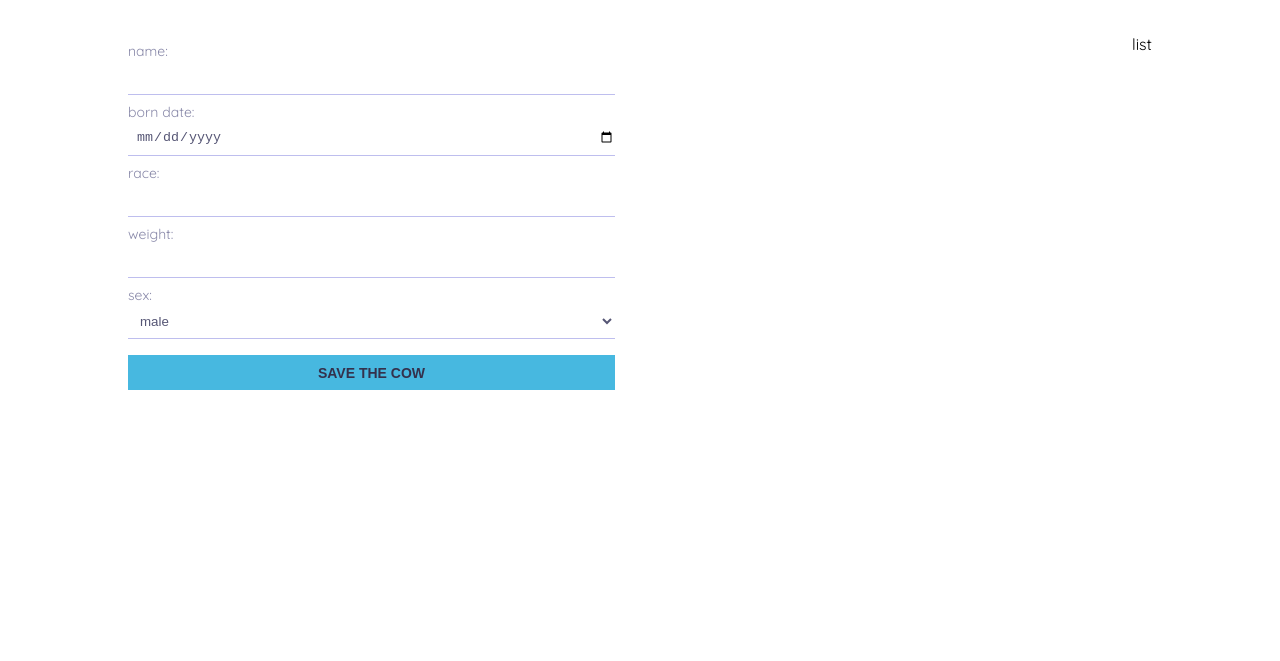
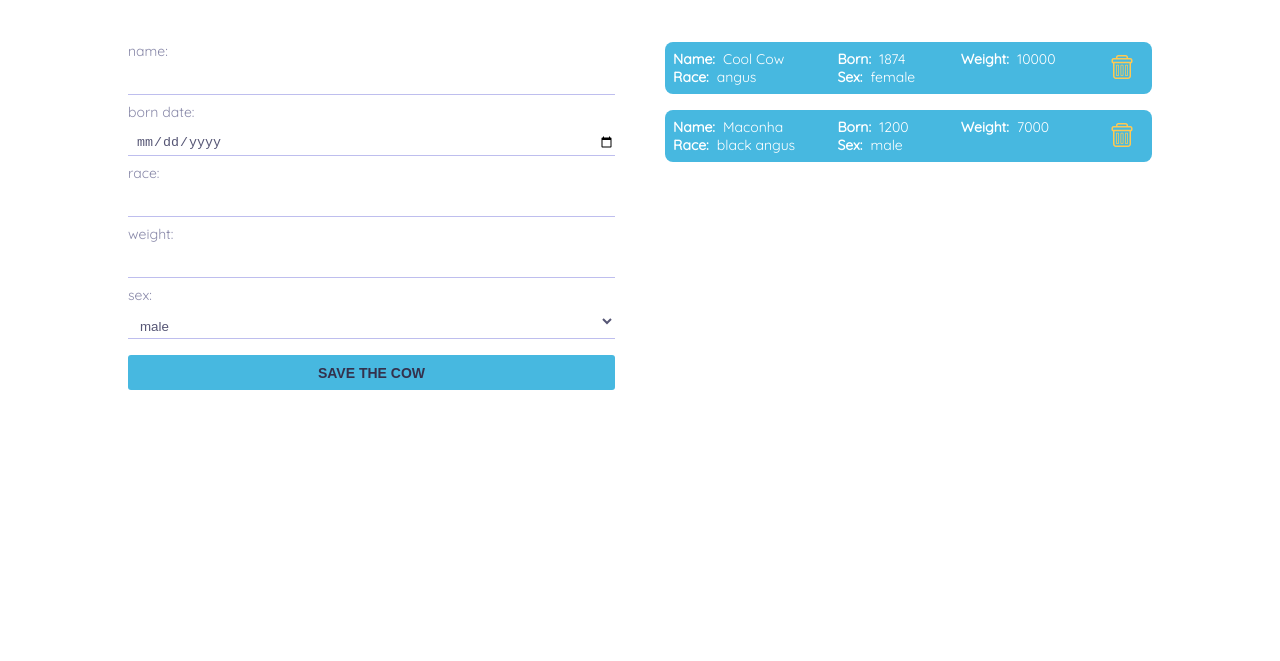
Before and after one commit to jhserodio/flow-cow, a React app: page / in a window 1280 px wide. Shown: the part 76-737 px from the top of the page. Built offline with nearby package versions, Linux system fonts and the light colour scheme.

Commit message:
estilo finalizado

```diff
--- a/src/actions/cows.js
+++ b/src/actions/cows.js
@@ -1,7 +1,7 @@
 import { ADD_COW, REMOVE_COW } from '../constants/cows/types';
 
 export const addCow = cow =>
-    { type: ADD_COW, cow }
+    ({ type: ADD_COW, cow });
 
 export const removeCow = cow =>
-    { type: REMOVE_COW, cow }
+    ({ type: REMOVE_COW, cow });
--- a/src/components/App/App.css
+++ b/src/components/App/App.css
@@ -9,13 +9,13 @@
     "footer";
 }
 
-.app ._header {
+.app > ._header {
   height: var(--template-height);
   grid-area: header;
 }
 
-.app ._content {
-  height: calc(var(--content-height));
+.app > ._content {
+  height: var(--content-height);
   grid-area: content;
   width: 80%;
   padding: calc(var(--space-large)*2) 0;
@@ -25,7 +25,13 @@
   justify-content: space-between;
 }
 
-.app ._footer {
+.app > ._footer {
   height: var(--template-height);
   grid-area: footer;
 }
+
+@media screen and (max-width: 600px) {
+  .app > ._content {
+    flex-direction: column;
+  }
+}
--- a/src/components/App/App.js
+++ b/src/components/App/App.js
@@ -1,5 +1,6 @@
 import React, { Component } from 'react';
 import FormContainer from '../Form/FormContainer';
+import ListContainer from '../List/ListContainer';
 import Header from '../Header/Header';
 import Footer from '../Footer/Footer';
 import './App.css';
@@ -11,9 +12,7 @@ class App extends Component {
         <Header className="_header"/>
         <div className="_content">
           <FormContainer />
-          <div>
-            list
-          </div>
+          <ListContainer />
         </div>
         <Footer  className="_footer" />
       </div>
--- a/src/components/Footer/Footer.jsx
+++ b/src/components/Footer/Footer.jsx
@@ -4,8 +4,8 @@ import './Footer.css';
 const Footer = ({ className }) =>
     <div className={`${className} cowFooter`}>
         <div>
-            <svg class="flow-logo" xmlns="http://www.w3.org/2000/svg" viewBox="-120 0 498.39 252.33">
-                <g class="flow-logo-mark">
+            <svg className="flow-logo" xmlns="http://www.w3.org/2000/svg" viewBox="-120 0 498.39 252.33">
+                <g className="flow-logo-mark">
                     <path fill="#ffca20" opacity=".7" d="M224.74 109l-84.11-84.1h84.11z"></path>
                     <path fill="#ffca20" opacity=".7" d="M81.72 0h47.68l36.44 36.43H81.72z"></path>
                     <path fill="#ffcf39" opacity=".9" d="M84.45 84.12L.34 0h101.13v84.11zm73.89 84.1l84.11 84.11h-84.11z"></path>
@@ -42,7 +42,7 @@ const Footer = ({ className }) =>
         <div>
             <svg version="1.1" xmlns="http://www.w3.org/2000/svg" viewBox="-250 -200 1600 1400">
                 <title></title>
-                <path fill="#fff" d="M934.176 168.48c-116.128-115.072-301.824-117.472-422.112-9.216-120.32-108.256-305.952-105.856-422.144 9.216-119.712 118.528-119.712 310.688 0 429.28 34.208 33.888 353.696 350.112 353.696 350.112 37.856 37.504 99.072 37.504 136.896 0 0 0 349.824-346.304 353.696-350.112 119.744-118.592 119.744-310.752-0.032-429.28zM888.576 552.576l-353.696 350.112c-12.576 12.512-33.088 12.512-45.6 0l-353.696-350.112c-94.4-93.44-94.4-245.472 0-338.912 91.008-90.080 237.312-93.248 333.088-7.104l43.392 39.040 43.36-39.040c95.808-86.144 242.112-83.008 333.12 7.104 94.4 93.408 94.4 245.44 0.032 338.912zM296.096 240.032c8.864 0 16 7.168 16 16s-7.168 16-16 16h-0.032c-57.408 0-103.968 46.56-103.968 103.968v0.032c0 8.832-7.168 16-16 16s-16-7.168-16-16v0c0-75.072 60.832-135.904 135.872-135.968 0.064 0 0.064-0.032 0.128-0.032z"></path>
+                <path fill="#ff7473" d="M934.176 168.48c-116.128-115.072-301.824-117.472-422.112-9.216-120.32-108.256-305.952-105.856-422.144 9.216-119.712 118.528-119.712 310.688 0 429.28 34.208 33.888 353.696 350.112 353.696 350.112 37.856 37.504 99.072 37.504 136.896 0 0 0 349.824-346.304 353.696-350.112 119.744-118.592 119.744-310.752-0.032-429.28zM888.576 552.576l-353.696 350.112c-12.576 12.512-33.088 12.512-45.6 0l-353.696-350.112c-94.4-93.44-94.4-245.472 0-338.912 91.008-90.080 237.312-93.248 333.088-7.104l43.392 39.040 43.36-39.040c95.808-86.144 242.112-83.008 333.12 7.104 94.4 93.408 94.4 245.44 0.032 338.912zM296.096 240.032c8.864 0 16 7.168 16 16s-7.168 16-16 16h-0.032c-57.408 0-103.968 46.56-103.968 103.968v0.032c0 8.832-7.168 16-16 16s-16-7.168-16-16v0c0-75.072 60.832-135.904 135.872-135.968 0.064 0 0.064-0.032 0.128-0.032z"></path>
             </svg>
         </div>
     </div>
--- a/src/components/Form/Form.css
+++ b/src/components/Form/Form.css
@@ -1,6 +1,6 @@
 .form {
     display: block;
-    width: calc(50% - var(--space-large));
+    width: var(--column);
 }
 
 ._control {
@@ -21,6 +21,7 @@ option {
     color: var(--dark);
     height: var(--input-height);
     padding-left: var(--space-base);
+    padding-top: 10px;
     background: white;
     box-sizing: border-box;
     border-bottom: 1px solid var(--light);
@@ -33,10 +34,10 @@ input:focus,
 input:hover,
 select:focus,
 select:hover {
-    border: 4px solid red;
     outline: 0;
     box-shadow: 0;
     border: 0;
+    color: var(--third);
     border-bottom: 1px solid var(--third);
 }
 
@@ -45,8 +46,9 @@ select:focus {
     border-left: 5px solid var(--third);
 }
 
-button {
+.btn-add-cow {
     border: none;
+    border-radius: 3px;
     height: var(--input-height);
     cursor: pointer;
     background: var(--third);
@@ -59,12 +61,13 @@ button {
     overflow: hidden;
 }
 
-button:hover {
-    box-shadow: 0 0 2px 1px var(--grey);
+.btn-add-cow:hover {
+    box-shadow: var(--shadow);
 }
 
-button::before {
+.btn-add-cow::before {
     content: '';
+    border-radius: 3px;
     width: 100%;
     height: 100%;
     transform: translateX(-100%);
@@ -76,7 +79,7 @@ button::before {
     transition: all .1s ease;
 }
 
-button::after {
+.btn-add-cow::after {
     content: 'cow saved';
     width: 100%;
     height: 100%;
@@ -90,7 +93,7 @@ button::after {
     transition: all .1s ease;
 }
 
-button:hover::before,
-button:hover::after {
+.btn-add-cow:hover::before,
+.btn-add-cow:hover::after {
     transform: translateX(0);
 }
--- a/src/components/Form/Form.jsx
+++ b/src/components/Form/Form.jsx
@@ -33,7 +33,7 @@ const Form = props =>
         </div>
 
         <div className="_control">
-            <button>save the cow</button>
+            <button className="btn-add-cow">save the cow</button>
         </div>
 </div>
 
--- a/src/components/Form/FormContainer.jsx
+++ b/src/components/Form/FormContainer.jsx
@@ -1,9 +1,9 @@
-import React, { Components } from 'react';
+import React from 'react';
 import { connect } from 'react-redux';
 import { addCow } from '../../actions/cows';
 import Form from './Form';
 
-const FormContainer = props => <Form cow={props.cow} />;
+const FormContainer = props => <Form />;
 
 const mapDispatchToProps = dispatch => ({
     addCow: cow => {
--- /dev/null
+++ b/src/components/List/List.css
@@ -0,0 +1,62 @@
+.list {
+    --button: 60px;
+    display: flex;
+    flex-direction: column;
+    width: var(--column);
+}
+
+.list ._item {
+    width: 100%;
+    box-sizing: border-box;
+    margin: var(--space-base) 0;
+    border-radius: 8px;
+    display: flex;
+    align-items: center;
+    justify-content: space-between;
+    font-size: var(--small);
+    color: white;
+    background: var(--third);
+}
+
+.list ._item ._content {
+    display: grid;
+    box-sizing: border-box;
+    padding: var(--space-base);
+    width: calc(100% - var(--button));
+    grid-template-columns: 40% 30% 30%;
+}
+
+.list button {
+    width: var(--button);
+    border: 0;
+    background: none;
+    cursor: pointer;
+}
+
+
+.list button svg {
+    fill: var(--second);
+    width: 24px;
+    height: 24px;
+    transition: all .2s ease;
+}
+
+.list button:hover svg {
+    fill: var(--fourt);
+}
+
+
+.list button:focus {
+    outline: 0;
+}
+
+.list strong {
+    margin-right: var(--space-base);
+}
+
+@media screen and (max-width: 600px) {
+    .list ._item ._content {
+        grid-template-columns: 100%;
+    }
+
+}
--- /dev/null
+++ b/src/components/List/List.jsx
@@ -0,0 +1,26 @@
+import React from 'react';
+import './List.css';
+
+
+const List = ({ cows }) =>
+    <div className="list">
+        {cows ? cows.map(cow => (
+            <div className="_item">
+                <div className="_content">
+                    <div><strong>Name:</strong><span>{cow.name}</span></div>
+                    <div><strong>Born:</strong><span>{cow.born}</span></div>
+                    <div><strong>Weight:</strong><span>{cow.weight}</span></div>
+                    <div><strong>Race:</strong><span>{cow.race}</span></div>
+                    <div><strong>Sex:</strong><span>{cow.sex}</span></div>
+                </div>
+                <button>
+                    <svg version="1.1" xmlns="http://www.w3.org/2000/svg" width="32" height="32" viewBox="0 0 32 32">
+                        <path d="M29.98 6.819c-0.096-1.57-1.387-2.816-2.98-2.816h-3v-1.002c0-1.657-1.344-3-3-3h-10c-1.657 0-3 1.343-3 3v1.001h-3c-1.595 0-2.885 1.246-2.981 2.816h-0.019v2.183c0 1.104 0.896 2 2 2v0 17c0 2.209 1.791 4 4 4h16c2.209 0 4-1.791 4-4v-17c1.104 0 2-0.896 2-2v-2.182h-0.020zM10 3.002c0-0.553 0.447-1 1-1h10c0.553 0 1 0.447 1 1v1h-12v-1zM26 28.002c0 1.102-0.898 2-2 2h-16c-1.103 0-2-0.898-2-2v-17h20v17zM28 8.001v1h-24v-1.999c0-0.553 0.447-1 1-1h22c0.553 0 1 0.447 1 1v0.999zM9 28.006h2c0.553 0 1-0.447 1-1v-13c0-0.553-0.447-1-1-1h-2c-0.553 0-1 0.447-1 1v13c0 0.553 0.447 1 1 1zM9 14.005h2v13h-2v-13zM15 28.006h2c0.553 0 1-0.447 1-1v-13c0-0.553-0.447-1-1-1h-2c-0.553 0-1 0.447-1 1v13c0 0.553 0.447 1 1 1zM15 14.005h2v13h-2v-13zM21 28.006h2c0.553 0 1-0.447 1-1v-13c0-0.553-0.447-1-1-1h-2c-0.553 0-1 0.447-1 1v13c0 0.553 0.447 1 1 1zM21 14.005h2v13h-2v-13z"></path>
+                    </svg>
+                </button>
+            </div>
+        )) : ''}
+    </div>
+
+
+export default List;
--- /dev/null
+++ b/src/components/List/ListContainer.jsx
@@ -0,0 +1,18 @@
+import React from 'react';
+import { connect } from 'react-redux';
+import { removeCow } from '../../actions/cows';
+import List from './List';
+
+const ListContainer = props => <List cows={props.cows} />;
+
+const mapStateToProps = state => ({
+    cows: state.cows
+})
+
+const mapDispatchToProps = dispatch => ({
+    remove: cow => {
+        dispatch(removeCow(cow))
+    }
+});
+
+export default connect(mapStateToProps, mapDispatchToProps)(ListContainer)
--- a/src/constants/cows/state.js
+++ b/src/constants/cows/state.js
@@ -1,10 +1,19 @@
 const initialState = [
     {
+        id: 1,
         name: 'Cool Cow',
         born: 1874,
         weight: 10000,
         sex: 'female',
         race: 'angus'
+    },
+    {
+        id: 2,
+        name: 'Maconha',
+        born: 1200,
+        weight: 7000,
+        sex: 'male',
+        race: 'black angus'
     }
 ];
 
--- a/src/index.css
+++ b/src/index.css
@@ -8,6 +8,7 @@
   --space-base: 8px;
   --space-large: 25px;
   --space-small: 3px;
+  --column: calc(50% - var(--space-large));
   /* colors */
   --prime: #ff7473;
   --second: #ffc952;
@@ -20,10 +21,20 @@
   --text: 18px;
   --head: 32px;
   --small: 14px;
+  /* effects */
+  --shadow: 0 0 0.25em 0.01em var(--grey);
 }
+
 
 body {
   margin: 0;
   padding: 0;
   font-family: Quicksand;
 }
+
+@media screen and (max-width: 600px) {
+  :root {
+    --column: 100%;
+    --content-height: auto;
+  }
+}
--- a/src/index.js
+++ b/src/index.js
@@ -8,7 +8,12 @@ import './index.css';
 import App from './components/App/App';
 import registerServiceWorker from './registerServiceWorker';
 
-const store = createStore(reducer, applyMiddleware(thunk))
+const store = createStore(
+    reducer,
+    applyMiddleware(thunk),
+    window.__REDUX_DEVTOOLS_EXTENSION__ &&
+    window.__REDUX_DEVTOOLS_EXTENSION__()
+);
 
 ReactDOM.render(
     <Provider store={store}>
--- a/src/reducers/cows.js
+++ b/src/reducers/cows.js
@@ -11,7 +11,6 @@ const cows = (state = initialState, action) => {
       return state.filter(
         item => item.id !== action.id
       );
-      return cows;
     default:
       return state
   }
```
